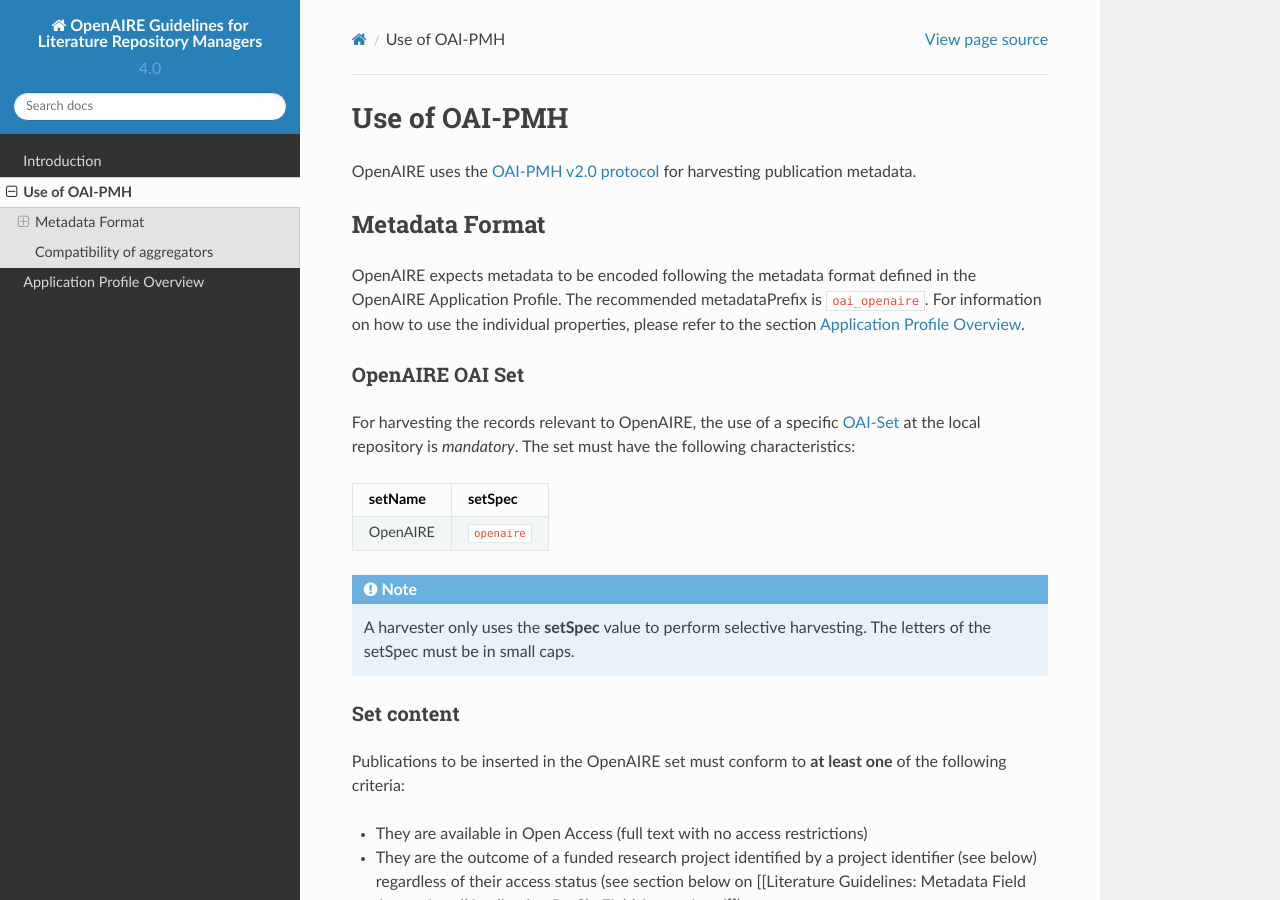
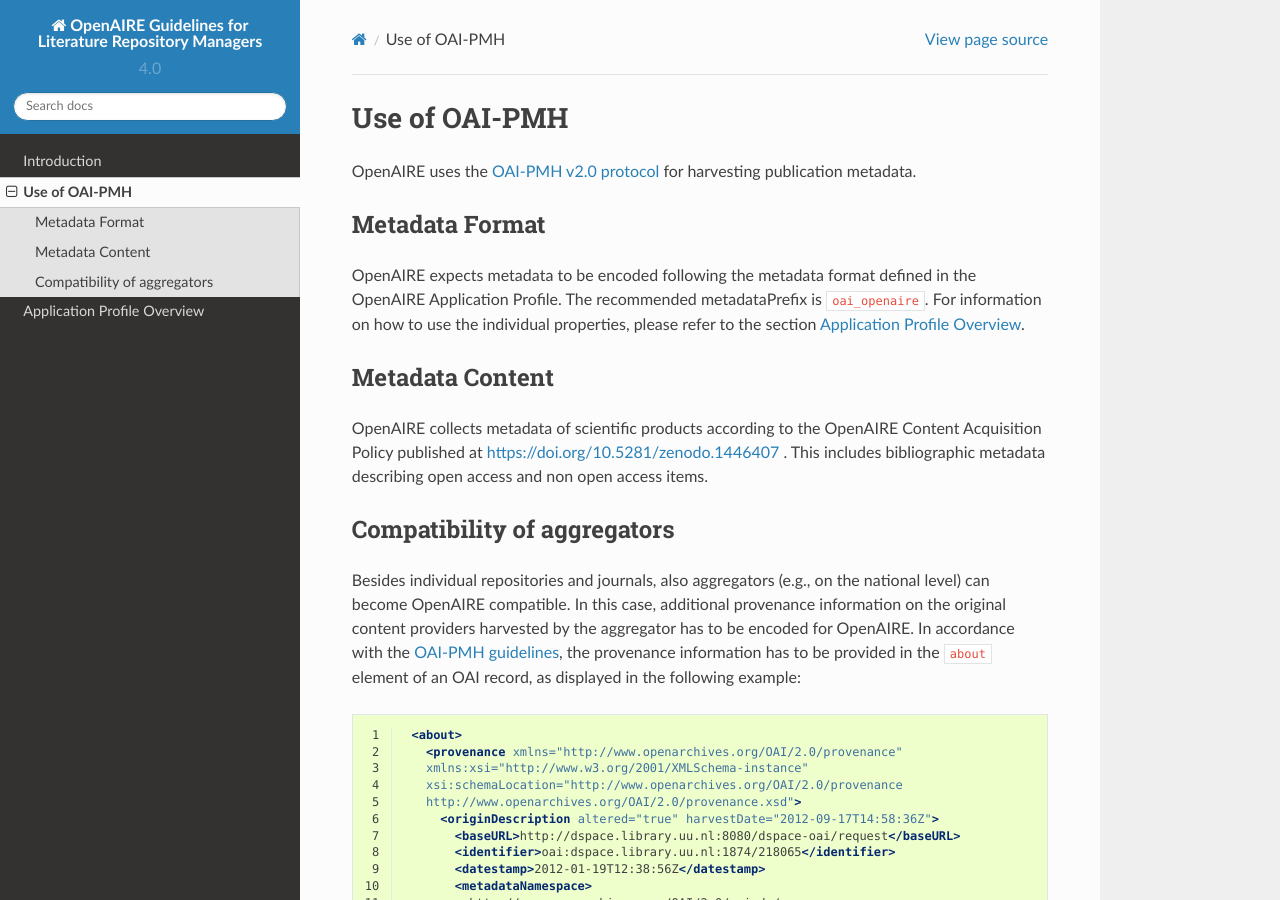
Before and after one commit to openaire/guidelines-literature-repositories, a Sphinx documentation site: the page built from docs/use_of_oai_pmh.rst, in a window 1280 px wide and 900 px high. Built offline with Sphinx 7.4.7 and the Read the Docs theme 2.0.0, drawn with Linux system fonts in a browser that asks for light colours; a script that is not in the unit is left out; some of the changed text lies outside the part shown.

Commit message:
updated metadata content and link to the OpenAIRE-CAP

```diff
--- a/docs/use_of_oai_pmh.rst
+++ b/docs/use_of_oai_pmh.rst
@@ -9,30 +9,35 @@
 The recommended metadataPrefix is ``oai_openaire``.
 For information on how to use the individual properties, please refer to the section :ref:`application_profile`.
 
+Metadata Content
+^^^^^^^^^^^^^^^^
 
-OpenAIRE OAI Set
-~~~~~~~~~~~~~~~~
-For harvesting the records relevant to OpenAIRE, the use of a specific `OAI-Set <http://www.openarchives.org/OAI/openarchivesprotocol.html#Set>`_ at the local repository is *mandatory*. The set must have the following characteristics:
+OpenAIRE collects metadata of scientific products according to the OpenAIRE Content Acquisition Policy published at https://doi.org/10.5281/zenodo.1446407 .
+This includes bibliographic metadata describing open access and non open access items.
+
+.. OpenAIRE OAI Set
+   ~~~~~~~~~~~~~~~~
+   For harvesting the records relevant to OpenAIRE, the use of a specific `OAI-Set <http://www.openarchives.org/OAI/openarchivesprotocol.html#Set>`_ at the local repository is *mandatory*. The set must have the following characteristics:
 
 .. FIXME
 
-======== ============
-setName  setSpec
-======== ============
-OpenAIRE ``openaire``
-======== ============
+.. ======== ============
+   setName  setSpec
+   ======== ============
+   OpenAIRE ``openaire``
+   ======== ============
 
-.. note::
+.. note
    A harvester only uses the **setSpec** value to perform selective harvesting. The letters of the setSpec must be in small caps.
 
-Set content
-~~~~~~~~~~~
+.. Set content
+   ~~~~~~~~~~~
 
-Publications to be inserted in the OpenAIRE set must conform to **at least one**
-of the following criteria:
+   Publications to be inserted in the OpenAIRE set must conform to **at least one**
+   of the following criteria:
 
-* They are available in Open Access (full text with no access restrictions)
-* They are the outcome of a funded research project identified by a project identifier (see below) regardless of their access status (see section below on [[Literature Guidelines: Metadata Field Access Level|Application Profile Field Access Level]]).
+   * They are available in Open Access (full text with no access restrictions)
+   * They are the outcome of a funded research project identified by a project identifier (see below) regardless of their access status (see section below on [[Literature Guidelines: Metadata Field Access Level|Application Profile Field Access Level]]).
 
 .. FIXME
 
```
